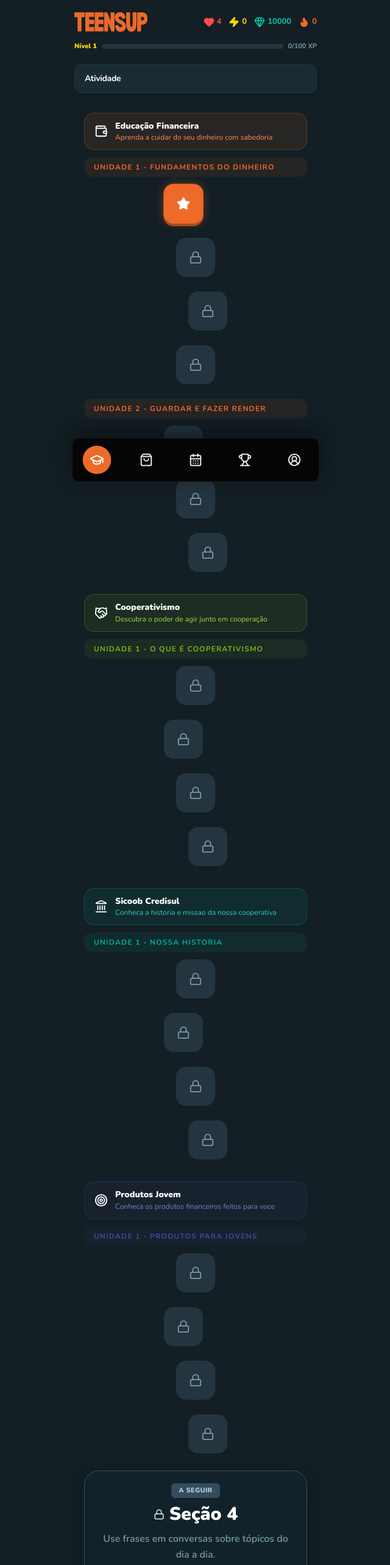
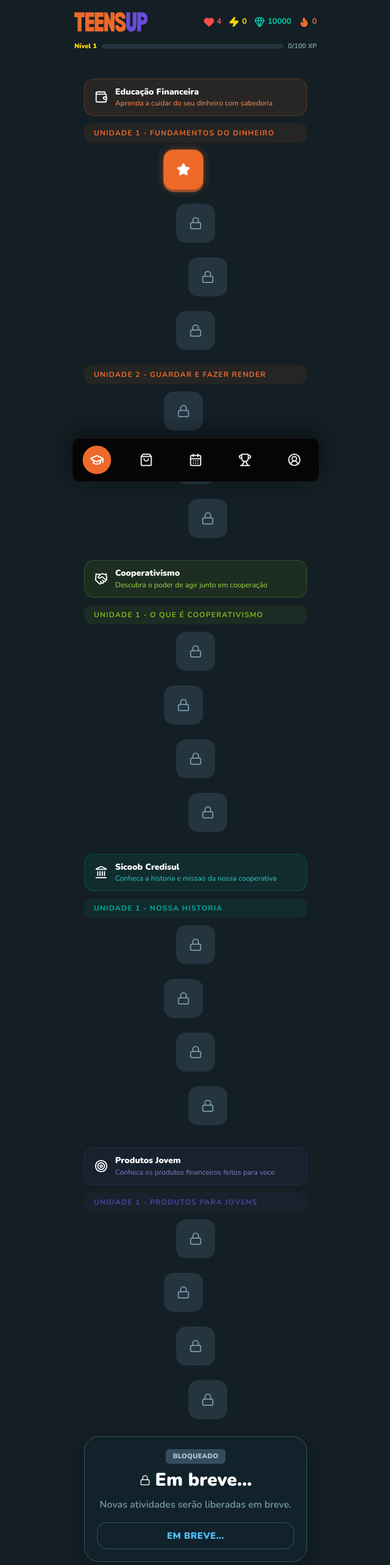
Before and after one commit to Hideki77777/TeensUp, a Next.js app: page /trilhas in a window 1280 px wide. Shown: the top 2566 px of the page at 61% size, without its empty margins (319-959 px from the left). Built offline with nearby package versions, Linux system fonts and the light colour scheme.

Commit message:
feat: refine trilhas lock card and profile avatar

```diff
--- a/src/app/perfil/page.tsx
+++ b/src/app/perfil/page.tsx
@@ -12,9 +12,10 @@ import { CONQUISTAS } from '@/content/conquistas'
 import { TRILHAS } from '@/content/trilhas'
 import { getLicoesOrdenadas } from '@/content/trilhas'
 import { useShareStore } from '@/store/shareStore'
-import { Heart, Zap, Gem, Trophy, BookOpen, CalendarDays, ShoppingBag, Medal, Share2, Copy, Bot } from 'lucide-react'
+import { Heart, Zap, Gem, Trophy, BookOpen, CalendarDays, ShoppingBag, Medal, Share2, Copy } from 'lucide-react'
 import Button from '@/components/ui/Button'
 import { TrilhaIcon } from '@/components/ui/AppIcon'
+import Image from 'next/image'
 
 export default function PerfilPage() {
   const { xpTotal, gemas, coracoes, streak } = useGamificacaoStore()
@@ -76,8 +77,15 @@ export default function PerfilPage() {
       <main className="flex-1 px-4 py-2">
         {/* Avatar placeholder */}
         <div className="flex flex-col items-center py-6 gap-3">
-          <div className="w-20 h-20 rounded-full bg-[#EE6A29] flex items-center justify-center">
-            <Bot size={38} className="text-white" />
+          <div className="w-20 h-20 rounded-full bg-[#1A2B33] border border-[#243540] flex items-center justify-center overflow-hidden">
+            <Image
+              src="/Tela%20-%20Robo%20com%20olho.svg"
+              alt="Você"
+              width={66}
+              height={66}
+              style={{ width: 66, height: 'auto' }}
+              priority
+            />
           </div>
           <h1 className="text-xl font-black text-white">Você</h1>
           <div className="flex items-center gap-1 bg-[#FFD700]/10 border border-[#FFD700]/30 rounded-full px-3 py-1">
--- a/src/app/trilhas/page.tsx
+++ b/src/app/trilhas/page.tsx
@@ -5,7 +5,6 @@ import BottomNav from '@/components/layout/BottomNav'
 import TrailMap from '@/components/trilha/TrailMap'
 import { TRILHAS } from '@/content/trilhas'
 import { motion } from 'framer-motion'
-import { Card, CardHeader, CardTitle } from '@/components/ui/Card'
 
 export default function TrilhasPage() {
   return (
@@ -13,18 +12,6 @@ export default function TrilhasPage() {
       <TopBar />
 
       <main className="flex-1 overflow-y-auto px-4 pt-2">
-        <motion.div
-          initial={{ opacity: 0, y: 10 }}
-          animate={{ opacity: 1, y: 0 }}
-          transition={{ duration: 0.2 }}
-          className="mb-2"
-        >
-          <Card>
-            <CardHeader>
-              <CardTitle>Atividade</CardTitle>
-            </CardHeader>
-          </Card>
-        </motion.div>
         <motion.div
           initial={{ opacity: 0, y: 14 }}
           animate={{ opacity: 1, y: 0 }}
--- a/src/components/trilha/TrailMap.tsx
+++ b/src/components/trilha/TrailMap.tsx
@@ -162,23 +162,23 @@ export default function TrailMap({ trilhas }: TrailMapProps) {
         <div className="w-full px-4 mt-4 mb-8">
           <div className="rounded-3xl border border-[#355166] bg-[#10232E]/75 p-5 shadow-[0_10px_28px_rgba(0,0,0,0.25)]">
             <div className="mx-auto w-fit rounded-md bg-[#344D5E] px-3 py-1 text-[11px] font-black uppercase tracking-wide text-[#AFC5D0]">
-              A seguir
+              Bloqueado
             </div>
 
             <div className="mt-3 flex items-center justify-center gap-2">
               <Lock size={18} className="text-white/90" />
-              <p className="text-white text-3xl font-black leading-none">Seção 4</p>
+              <p className="text-white text-3xl font-black leading-none">Em breve...</p>
             </div>
 
             <p className="mt-3 text-center text-[#7A9BA8] text-base leading-relaxed font-semibold">
-              Use frases em conversas sobre tópicos do dia a dia.
+              Novas atividades serão liberadas em breve.
             </p>
 
             <button
               type="button"
               className="mt-4 w-full h-11 rounded-2xl border border-[#355166] bg-transparent text-[#4FC3FF] text-[15px] font-black uppercase tracking-wide"
             >
-              Quer pular pra cá?
+              Em breve...
             </button>
           </div>
         </div>
```
Also changed, not shown: public/TeensUp - Logo Text.svg.
